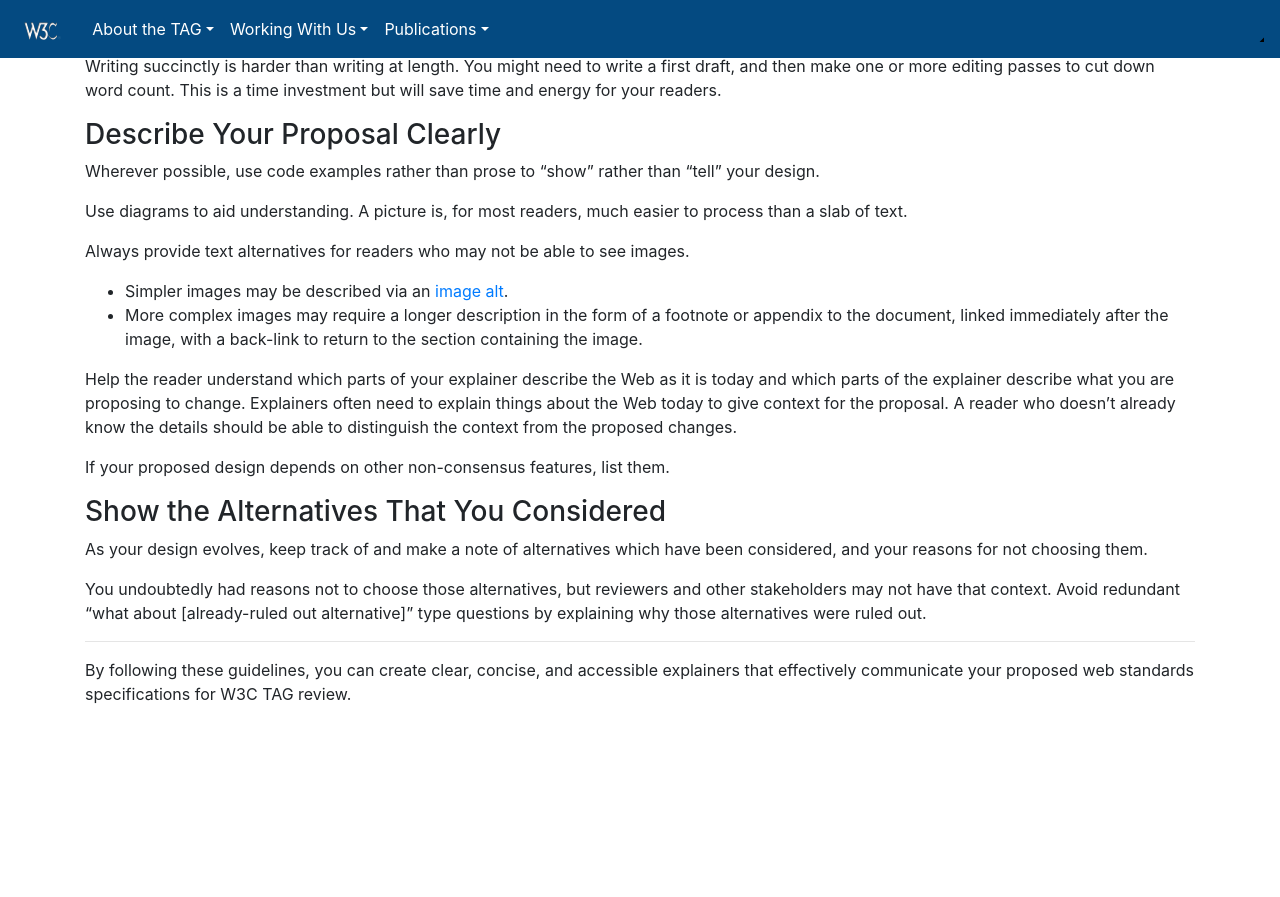
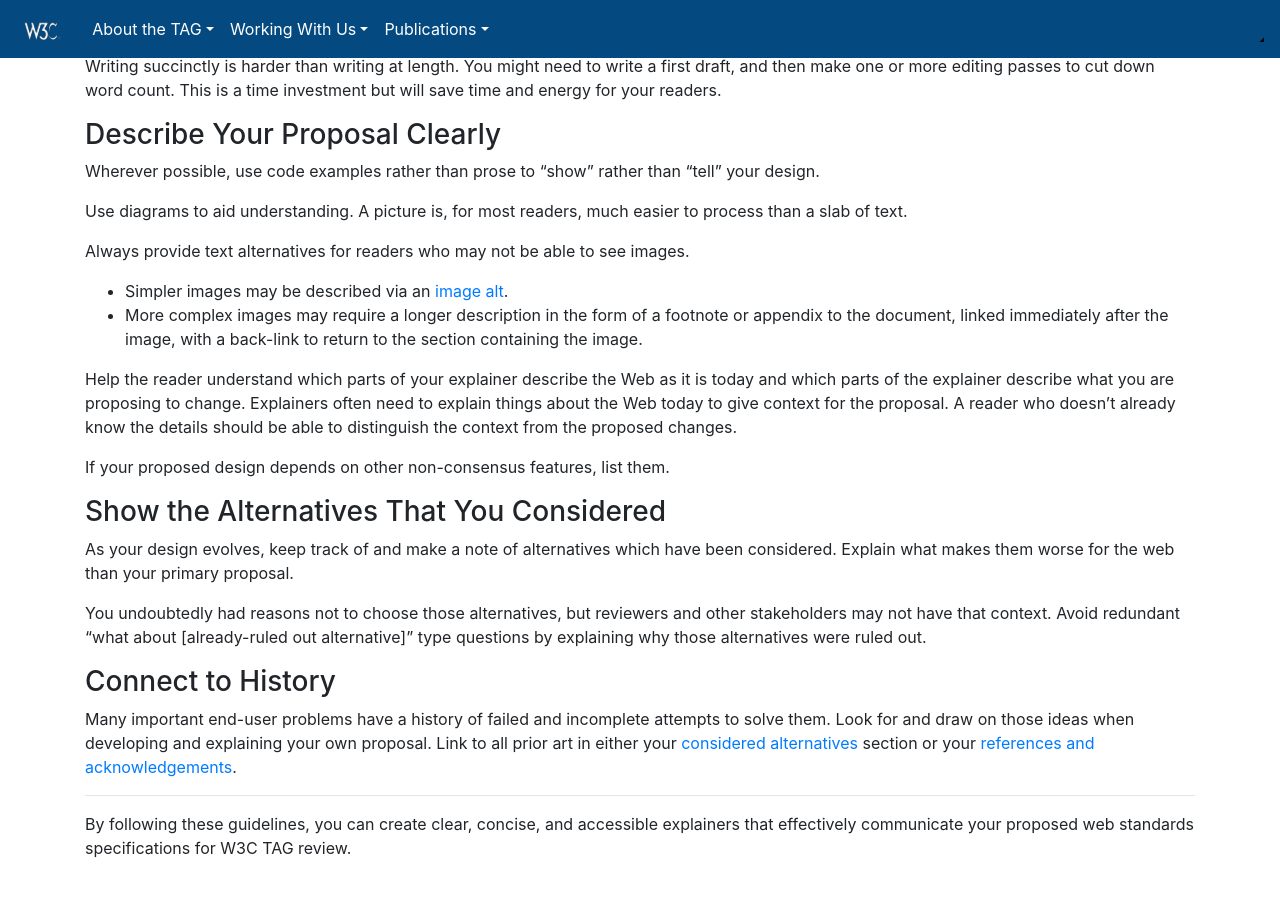
Before and after one commit to w3ctag/tag.w3.org, a Jekyll site: the page built from explainers/index.md, in a window 1280 px wide and 900 px high, scrolled down 1586 px. Shown: the top 897 px of the window. Built offline with Jekyll 4.4.1, drawn with Linux system fonts in a browser that asks for light colours; nearby versions of some CDN libraries; library files that are not in the unit come from our copies; before the commit the page ends 2332 px from its top, so only the background shows below that.

Commit message:
Recommend that explainers describe their prior art. (#63)

```diff
--- a/explainers/index.md
+++ b/explainers/index.md
@@ -112,10 +112,21 @@
 If your proposed design depends on other non-consensus features, list them.
 
 ### Show the Alternatives That You Considered
+{:#alternatives}
 
-As your design evolves, keep track of and make a note of alternatives which have been considered, and your reasons for not choosing them.
+As your design evolves, keep track of and make a note of alternatives which have been considered.
+Explain what makes them worse for the web than your primary proposal.
 
 You undoubtedly had reasons not to choose those alternatives, but reviewers and other stakeholders may not have that context. Avoid redundant "what about [already-ruled out alternative]" type questions by explaining why those alternatives were ruled out.
+
+### Connect to History
+{:#history}
+
+Many important end-user problems have a history of failed and incomplete attempts to solve them.
+Look for and draw on those ideas when developing and explaining your own proposal.
+Link to all prior art in either
+your [considered alternatives](https://github.com/w3ctag/tag.w3.org/blob/main/explainers/template.md#considered-alternatives) section
+or your [references and acknowledgements](https://github.com/w3ctag/tag.w3.org/blob/main/explainers/template.md#references--acknowledgements).
 
 ----
 
```
Also changed, not shown: explainers/template.md (+10 -0 lines).
